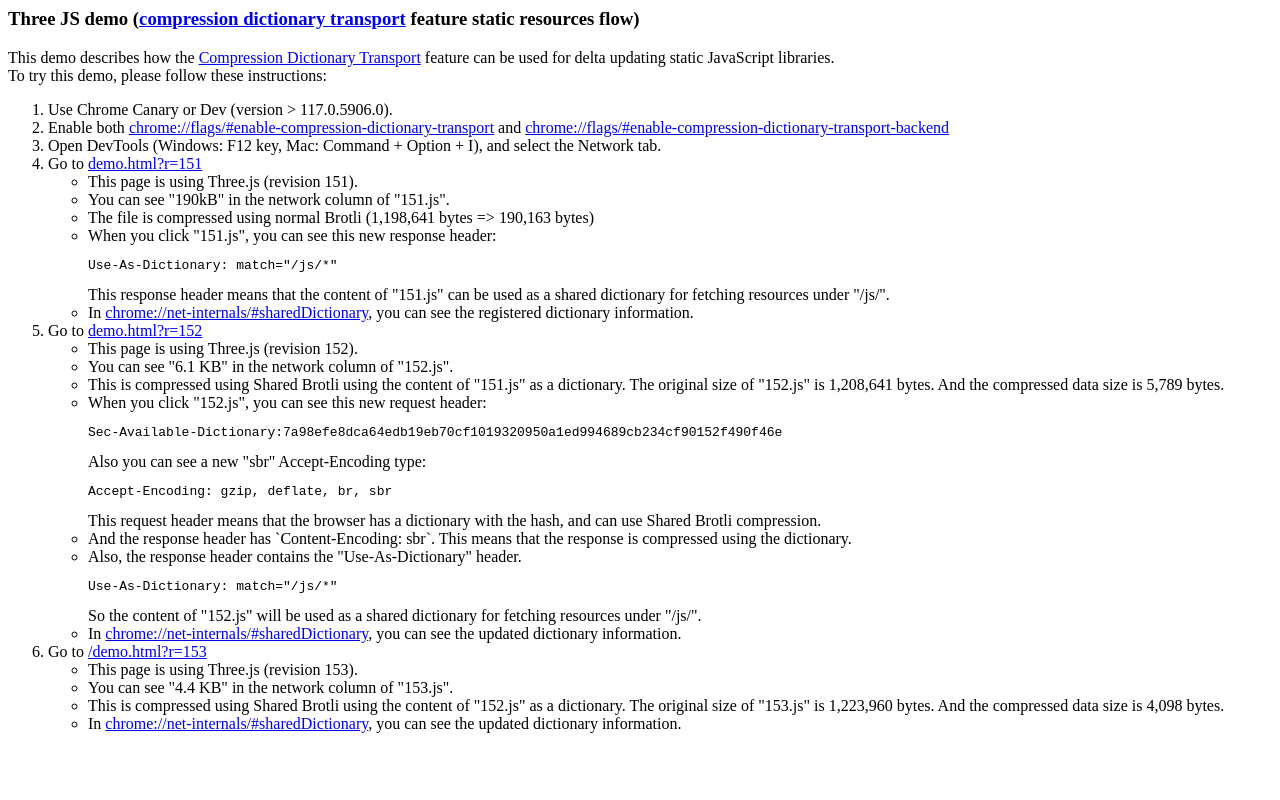
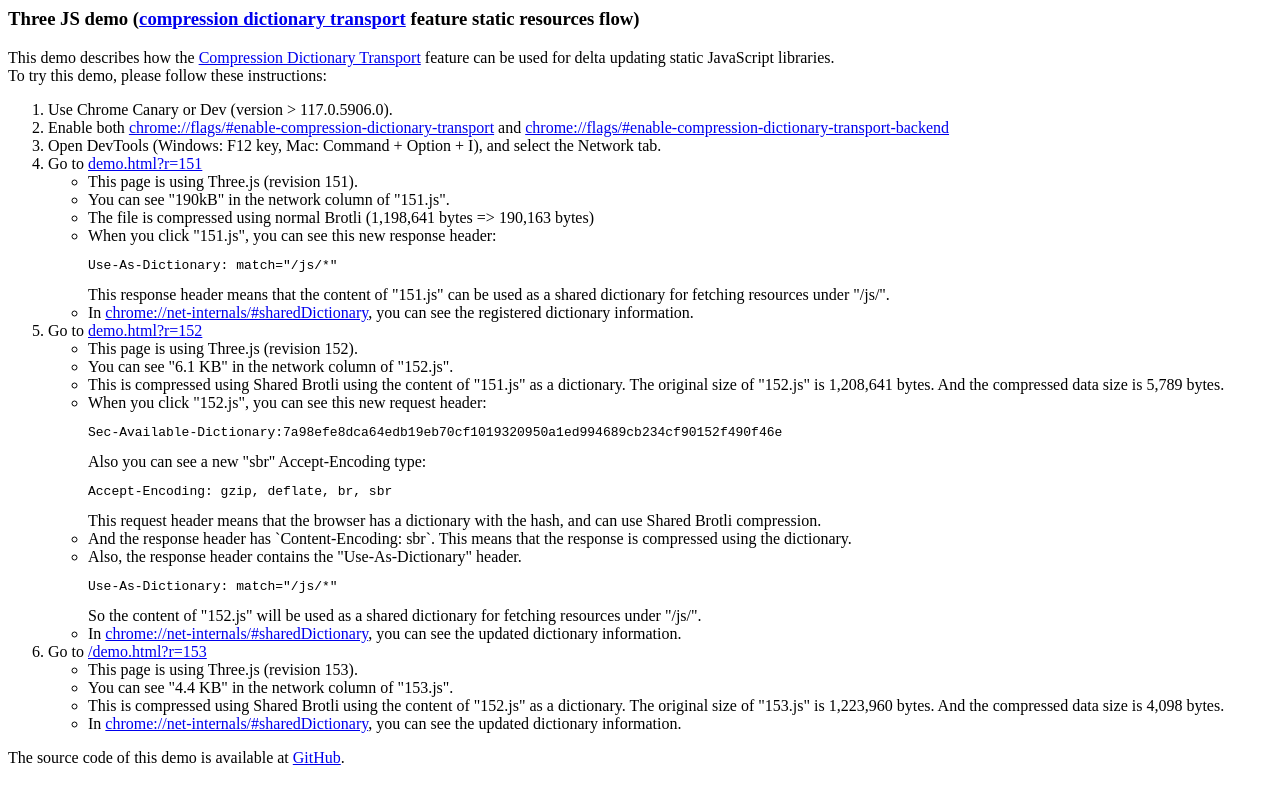
Before and after one commit to horo-t/compression-dictionary-transport-threejs-demo, a website: page public/index.html in a window 1280 px wide. Drawn offline with Linux system fonts and the light colour scheme.

Commit message:
Add link to github

```diff
--- a/public/index.html
+++ b/public/index.html
@@ -18,7 +18,9 @@
   <ol>
     <li>Use Chrome Canary or Dev (version &gt; 117.0.5906.0).</li>
     <li>
-      Enable both <a href="chrome://flags/#enable-compression-dictionary-transport">chrome://flags/#enable-compression-dictionary-transport</a> and
+      Enable both <a
+        href="chrome://flags/#enable-compression-dictionary-transport">chrome://flags/#enable-compression-dictionary-transport</a>
+      and
       <a
         href="chrome://flags/#enable-compression-dictionary-transport-backend">chrome://flags/#enable-compression-dictionary-transport-backend</a>
     </li>
@@ -82,4 +84,8 @@
     </li>
   </ol>
 </div>
+<div>
+  The source code of this demo is available at <a
+    href="https://github.com/horo-t/compression-dictionary-transport-threejs-demo">GitHub</a>.
+</div>
 </html>
```
